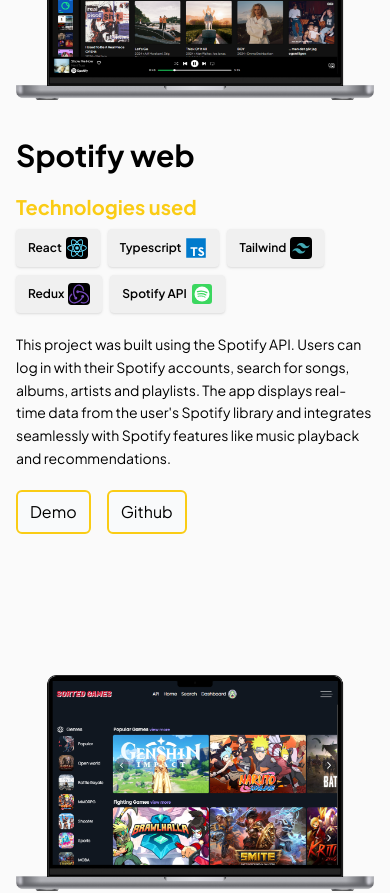
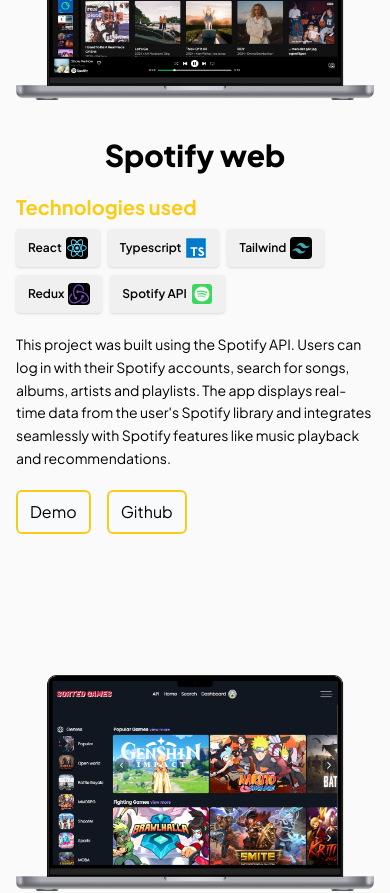
Before and after one commit to FriceIce/portfolio-site, a React (Vite) app: page / in a window 390 px wide. Shown: the part 1160-2053 px from the top of the page. Built offline with nearby package versions, Linux system fonts and the light colour scheme.

Commit message:
Moved project titles to the center on mobile screens and aligned them to the start on desktop screens.

```diff
--- a/src/components/projects.tsx
+++ b/src/components/projects.tsx
@@ -30,7 +30,7 @@
                 />
 
                 <div className="space-y-5 max-w-[500px]">
-                  <h3 className="text-3xl lg:text-5xl font-bold text-center lg:text-start w-max">
+                  <h3 className="text-3xl lg:text-5xl mx-auto lg:mx-0 w-max font-extrabold">
                     {project.title}
                   </h3>
                   <section className="space-y-2">
```
